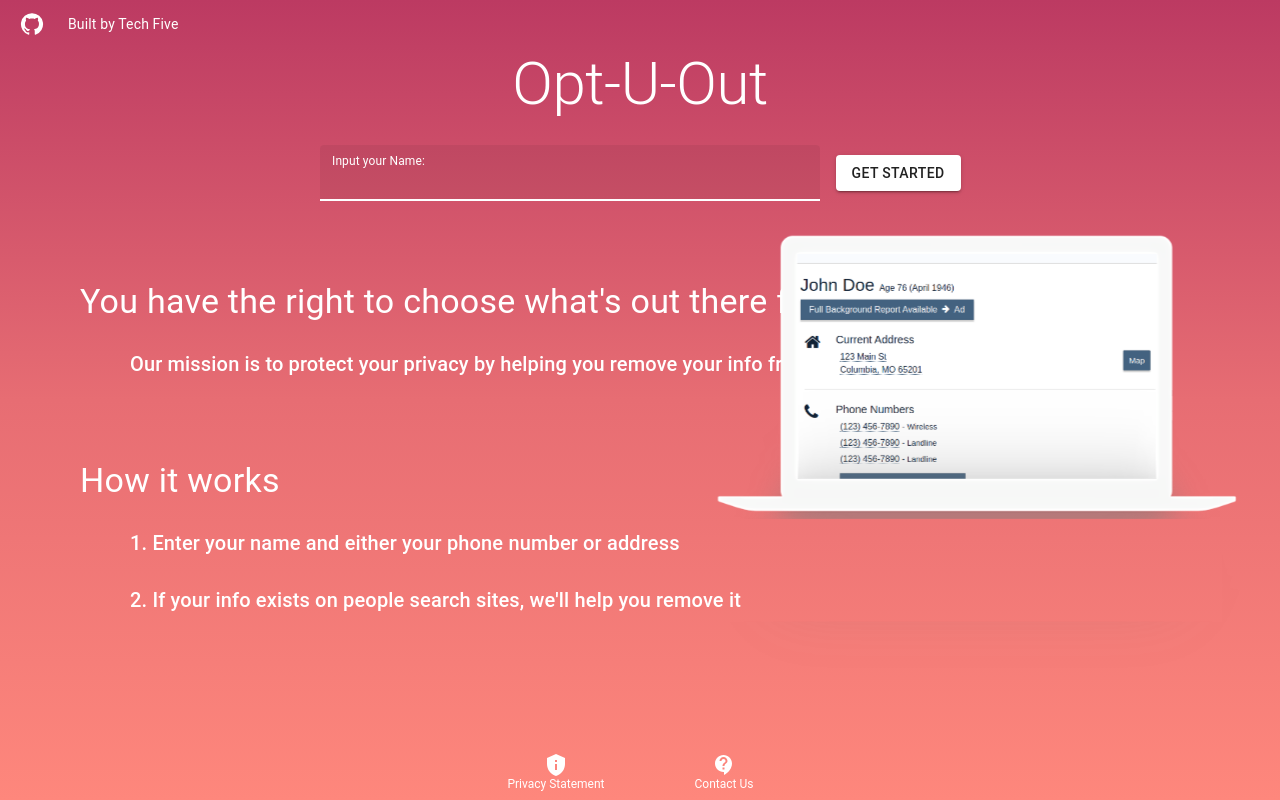
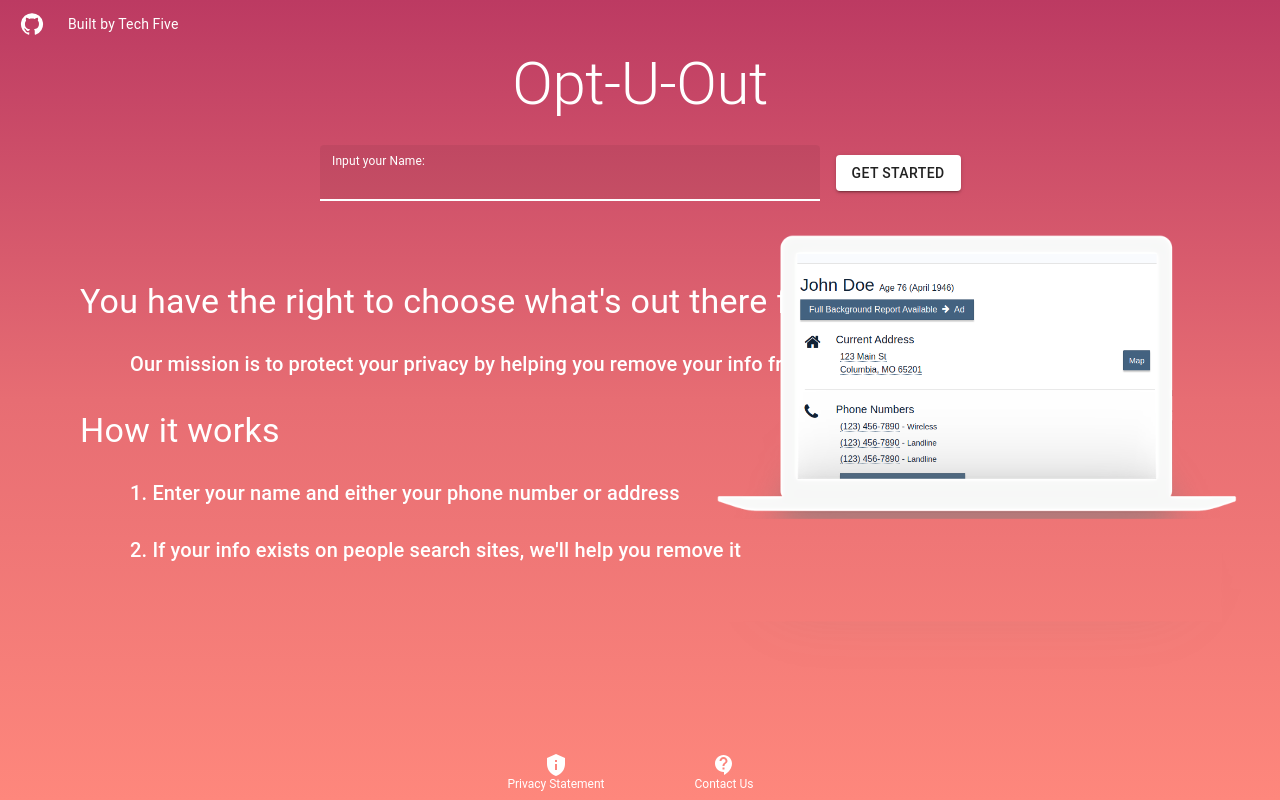
Before and after one commit to Tech5Team/optuout, a React (Create React App) app: page / in a window 1280 px wide. Built offline with nearby package versions, Linux system fonts and the light colour scheme.

Commit message:
Screen Width testing

```diff
--- a/src/Main.css
+++ b/src/Main.css
@@ -1,9 +1,11 @@
 .Main {
     text-align: center;
     background: linear-gradient(rgba(188,58,98,255),rgba(231,109,115,255), rgba(254,135,124,255));
-    min-height: 100vh;
-    width: 100%;
-    position: absolute;
+    min-height: 100%;
+    min-width: 100%;
+    width: auto;
+    height: auto;
+    position: fixed;
   }
 
 
@@ -29,19 +31,20 @@
     margin-left: 100px;
     margin-top: 75px;
     color: white;
+    position: absolute;
     text-align: left;
   }
 
   .right-paragraph{
     font-size: 25px;
-    margin-right: 100px;
+    margin-right: 50px;
     margin-top: 75px;
     color: white;
     text-align: right;
   }
 
   .laptop {
-    position: fixed;
+    position: absolute;
     top: 50%;
     left: 50%;
     width: 65%;
--- a/src/Main.tsx
+++ b/src/Main.tsx
@@ -41,9 +41,7 @@ function Main() {
         <Typography variant = "h4">You have the right to choose what's out there for anyone to see.</Typography>
         <Typography variant = "h6" style={{marginTop: '25px', marginLeft: '50px'}}>Our mission is to protect your privacy by helping you remove your info from people search websites. </Typography>
 
-        </Grid>
-
-        <Grid item>
+        &nbsp;
 
         <Typography variant = "h4">How it works</Typography>
 
@@ -51,6 +49,8 @@ function Main() {
         <Typography variant = "h6" style={{marginTop: '25px', marginLeft: '50px'}}>2. If your info exists on people search sites, we'll help you remove it</Typography>
 
         </Grid>
+
+
 
         </Grid>
 
```
